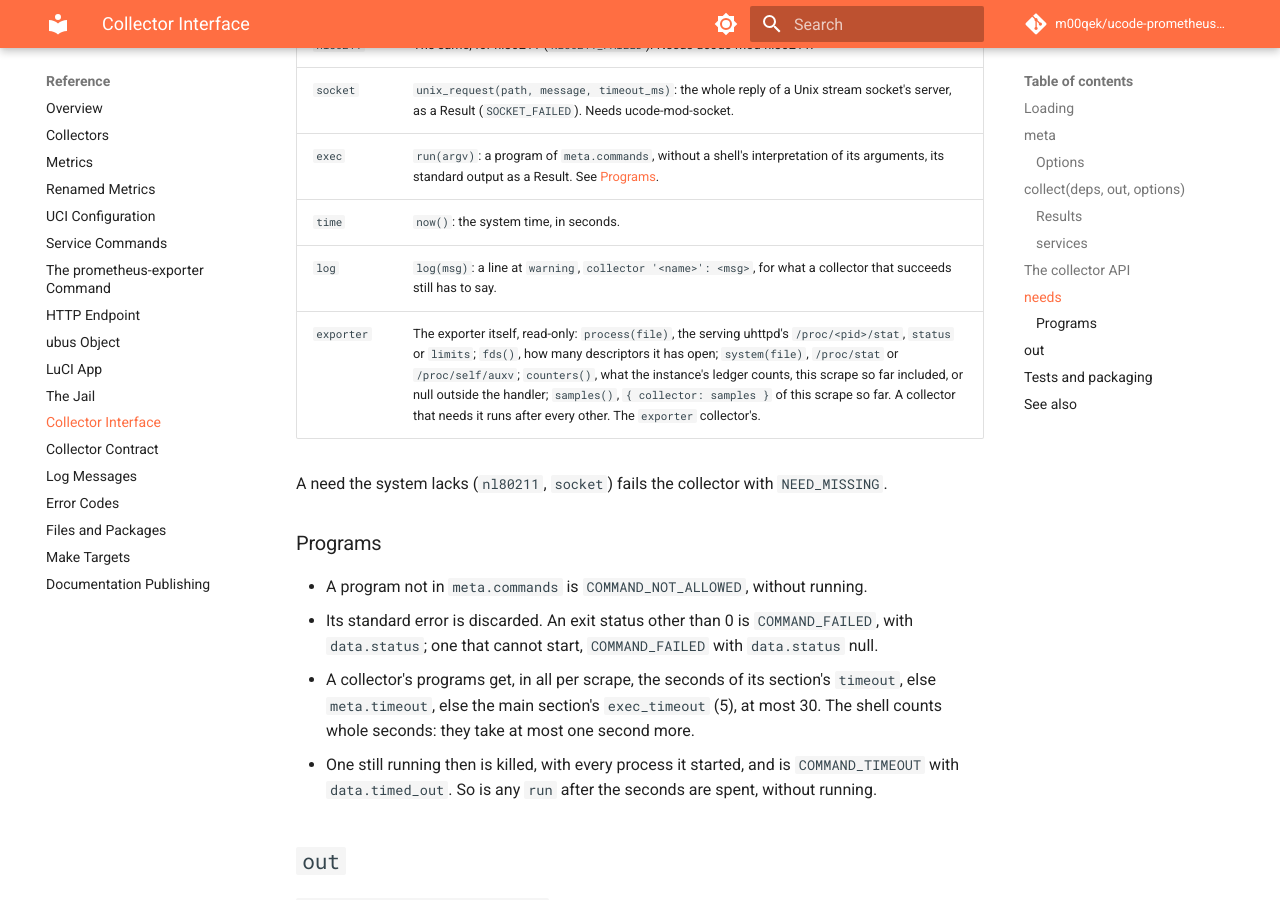
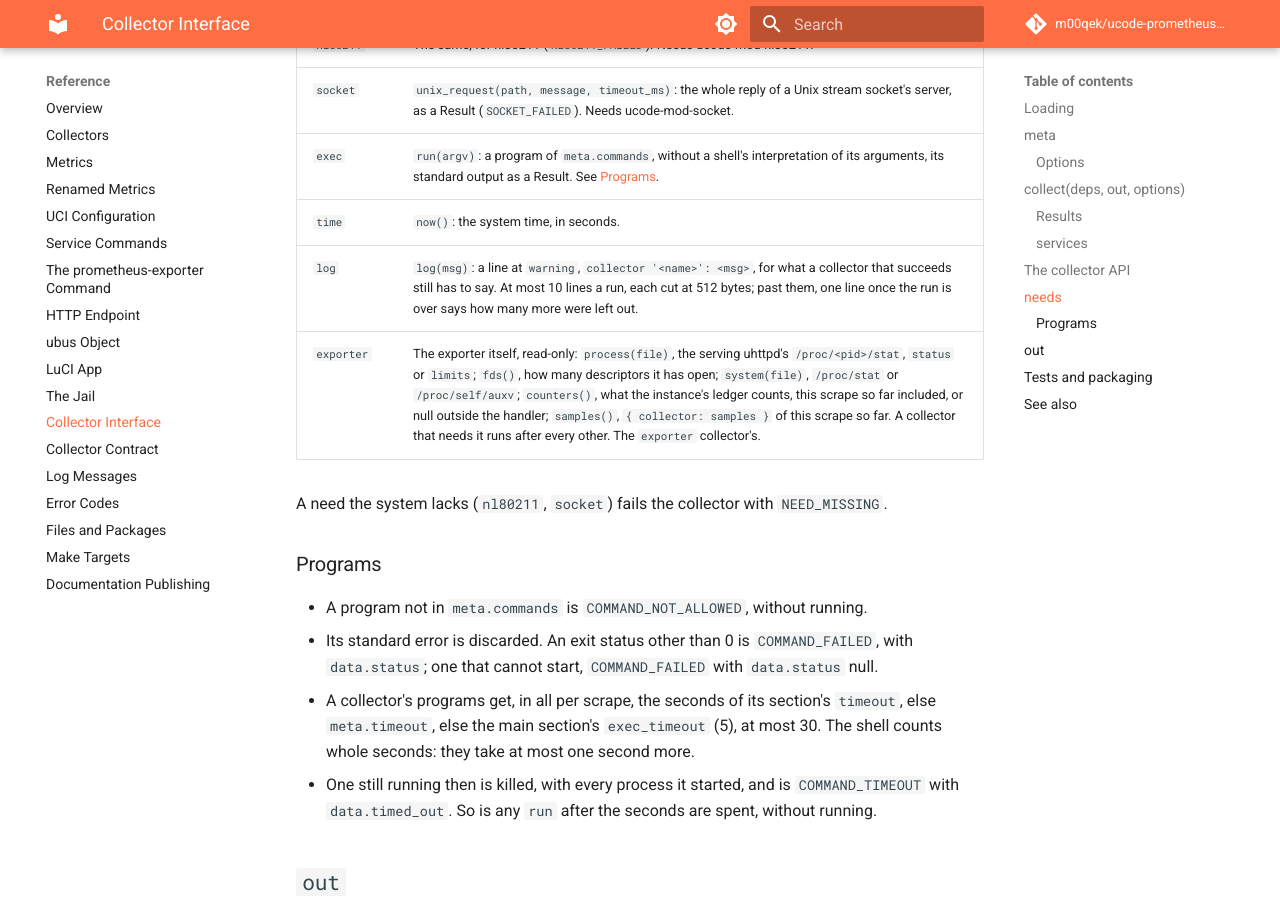
Before and after one commit to m00qek/ucode-prometheus-exporter, an MkDocs documentation site: the page built from docs/reference/collector-interface.md, in a window 1280 px wide and 900 px high, scrolled down 5971 px. Built offline with MkDocs 1.6.1 and Material for MkDocs 9.7.7, drawn with Linux system fonts in a browser that asks for light colours; comment, search, counter and statistics services are not loaded.

Commit message:
Cap what a collector's run logs: 10 lines of 512 bytes, then a count
5000 deps.log calls in one run were 5000 lines, which flushes logd's
ring. The session's log takes LOG_LINES lines of LOG_BYTES a run, and
done(), which run_one calls once the collector returns, says how many
more it left out.

```diff
--- a/docs/reference/collector-interface.md
+++ b/docs/reference/collector-interface.md
@@ -143,7 +143,7 @@ Only `prometheus_exporter.deps`, with its modules of each capability (`prometheu
 | `socket` | `unix_request(path, message, timeout_ms)`: the whole reply of a Unix stream socket's server, as a Result (`SOCKET_FAILED`). Needs ucode-mod-socket. |
 | `exec` | `run(argv)`: a program of `meta.commands`, without a shell's interpretation of its arguments, its standard output as a Result. See [Programs](#programs). |
 | `time` | `now()`: the system time, in seconds. |
-| `log` | `log(msg)`: a line at `warning`, `collector '<name>': <msg>`, for what a collector that succeeds still has to say. |
+| `log` | `log(msg)`: a line at `warning`, `collector '<name>': <msg>`, for what a collector that succeeds still has to say. At most 10 lines a run, each cut at 512 bytes; past them, one line once the run is over says how many more were left out. |
 | `exporter` | The exporter itself, read-only: `process(file)`, the serving uhttpd's `/proc/<pid>/stat`, `status` or `limits`; `fds()`, how many descriptors it has open; `system(file)`, `/proc/stat` or `/proc/self/auxv`; `counters()`, what the instance's ledger counts, this scrape so far included, or null outside the handler; `samples()`, `{ collector: samples }` of this scrape so far. A collector that needs it runs after every other. The `exporter` collector's. |
 
 A need the system lacks (`nl80211`, `socket`) fails the collector with `NEED_MISSING`.
```
Also changed, not shown: CHANGELOG.md (+1 -0 lines), 5 other files.
